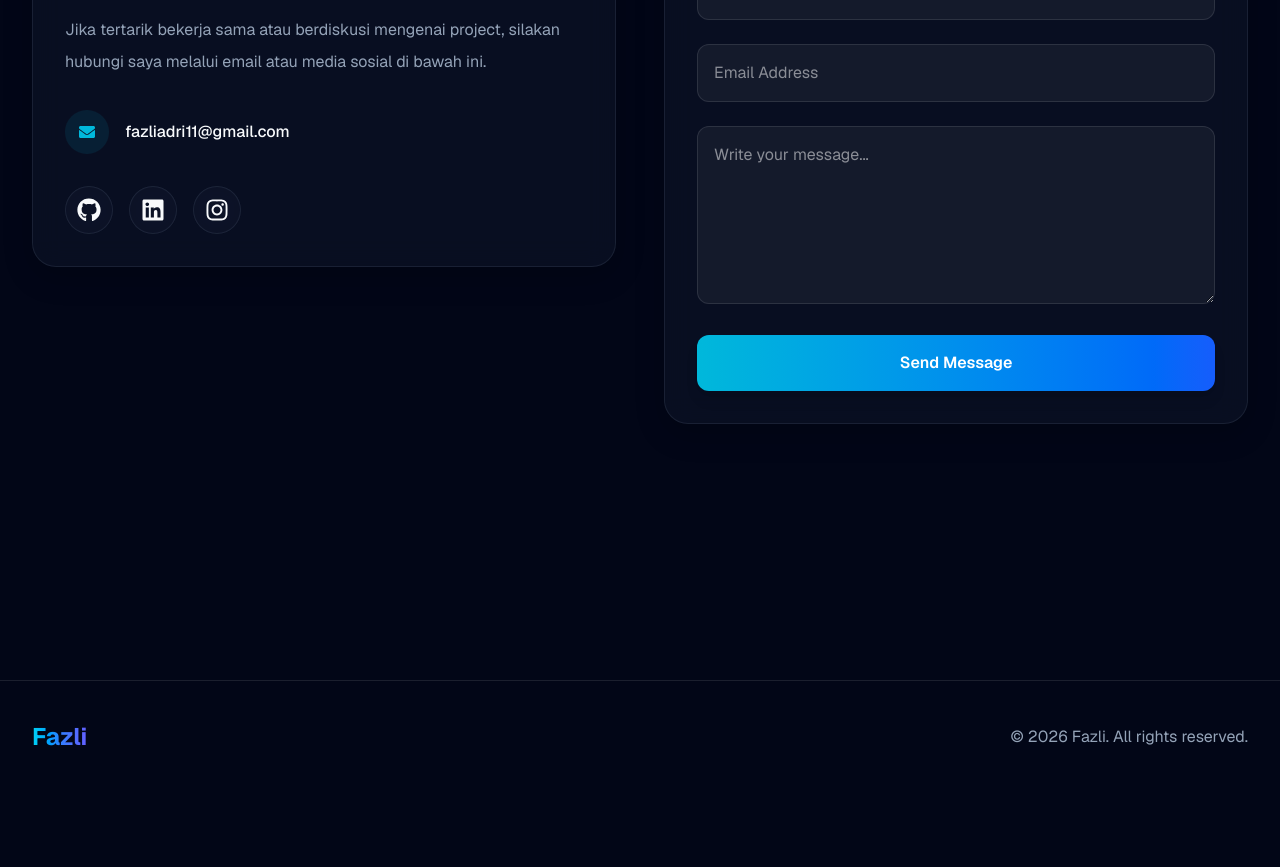
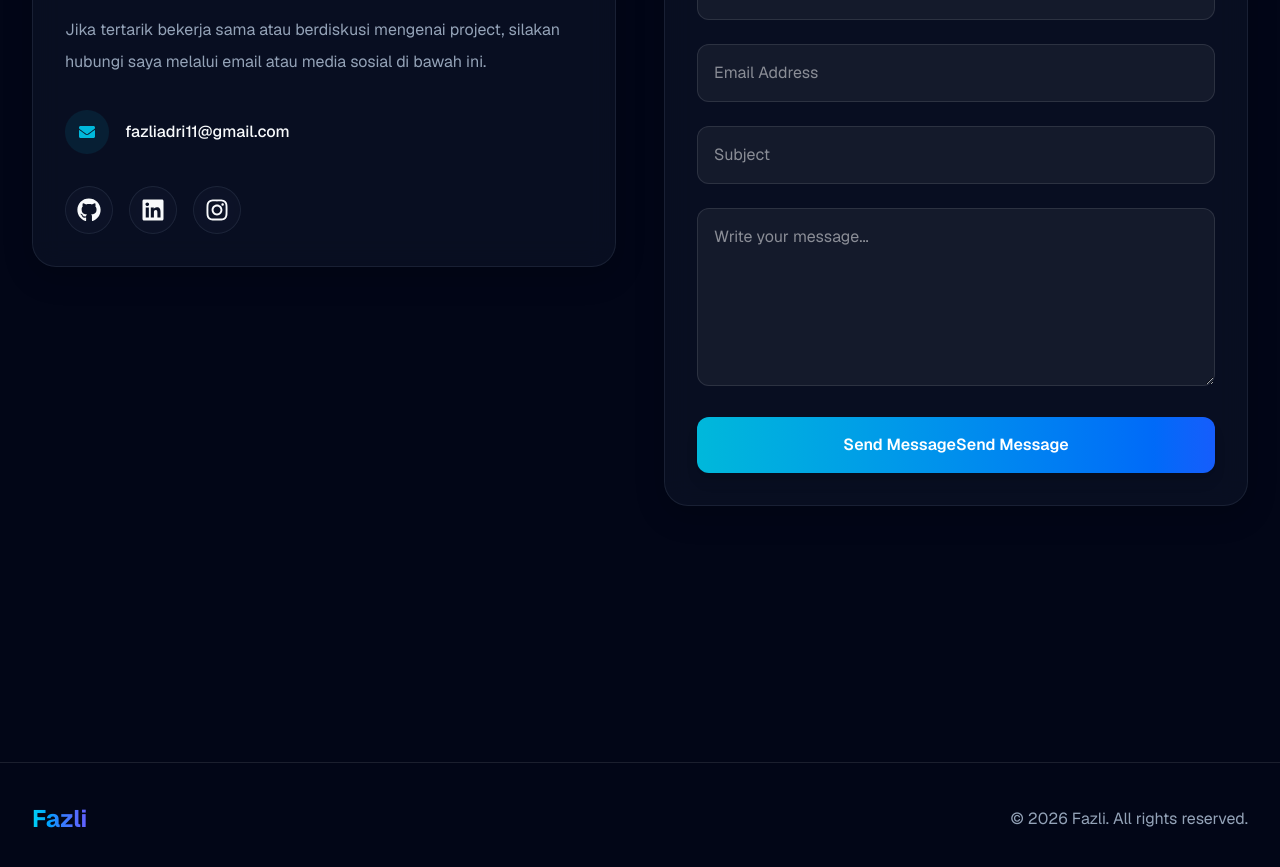
Before and after one commit to Axse15/portfolio-nextjs, a Next.js app: page / in a window 1280 px wide. Shown: the part 8520-9387 px from the top of the page. Before the commit the page ends 9313 px from the top, so only its background shows below. Built offline with nearby package versions, Linux system fonts and the light colour scheme.

Commit message:
Remove .env.local from git

```diff
--- /dev/null
+++ b/app/api/contact/route.ts
@@ -0,0 +1,66 @@
+import { NextResponse } from "next/server";
+import nodemailer from "nodemailer";
+
+export async function POST(req: Request) {
+  try {
+    const { name, email, subject, message } = await req.json();
+
+    if (!name || !email || !subject || !message) {
+      return NextResponse.json(
+        {
+          success: false,
+          message: "Semua field wajib diisi.",
+        },
+        {
+          status: 400,
+        },
+      );
+    }
+
+    const transporter = nodemailer.createTransport({
+      service: "gmail",
+      auth: {
+        user: process.env.EMAIL_USER,
+        pass: process.env.EMAIL_PASS,
+      },
+    });
+    await transporter.sendMail({
+      from: `"Portfolio Website" <${process.env.EMAIL_USER}>`,
+      to: process.env.EMAIL_USER,
+
+      replyTo: email,
+
+      subject: `📩 ${subject}`,
+
+      html: `
+        <h2>Pesan Baru dari Portfolio</h2>
+
+        <p><strong>Nama:</strong> ${name}</p>
+
+        <p><strong>Email:</strong> ${email}</p>
+
+        <p><strong>Subject:</strong> ${subject}</p>
+
+        <hr/>
+
+        <p>${message}</p>
+      `,
+    });
+    return NextResponse.json({
+      success: true,
+      message: "Pesan berhasil dikirim.",
+    });
+  } catch (error) {
+    console.error(error);
+
+    return NextResponse.json(
+      {
+        success: false,
+        message: "Gagal mengirim pesan.",
+      },
+      {
+        status: 500,
+      },
+    );
+  }
+}
--- a/components/Contact.tsx
+++ b/components/Contact.tsx
@@ -1,4 +1,6 @@
 "use client";
+
+import { useState } from "react";
 
 import { motion } from "framer-motion";
 import { FaEnvelope, FaGithub, FaInstagram, FaLinkedin } from "react-icons/fa";
@@ -6,6 +8,61 @@ import { FaEnvelope, FaGithub, FaInstagram, FaLinkedin } from "react-icons/fa";
 import { profile } from "@/data/profile";
 
 export default function Contact() {
+  const [form, setForm] = useState({
+    name: "",
+    email: "",
+    subject: "",
+    message: "",
+  });
+
+  const [loading, setLoading] = useState(false);
+
+  const handleChange = (
+    e: React.ChangeEvent<HTMLInputElement | HTMLTextAreaElement>,
+  ) => {
+    setForm({
+      ...form,
+      [e.target.name]: e.target.value,
+    });
+  };
+  const handleSubmit = async (e: React.FormEvent<HTMLFormElement>) => {
+    e.preventDefault();
+
+    setLoading(true);
+
+    try {
+      const response = await fetch("/api/contact", {
+        method: "POST",
+
+        headers: {
+          "Content-Type": "application/json",
+        },
+
+        body: JSON.stringify(form),
+      });
+
+      const data = await response.json();
+
+      if (data.success) {
+        alert("✅ Pesan berhasil dikirim.");
+
+        setForm({
+          name: "",
+          email: "",
+          subject: "",
+          message: "",
+        });
+      } else {
+        alert(data.message);
+      }
+    } catch (error) {
+      console.error(error);
+
+      alert("❌ Terjadi kesalahan.");
+    }
+
+    setLoading(false);
+  };
   return (
     <section
       id="contact"
@@ -95,30 +152,55 @@ export default function Contact() {
             whileInView={{ opacity: 1, x: 0 }}
             viewport={{ once: true }}
             transition={{ duration: 0.6 }}
+            onSubmit={handleSubmit}
             className="glass card-theme space-y-5 rounded-3xl p-6 sm:space-y-6 sm:p-8"
           >
             <input
               type="text"
+              name="name"
               placeholder="Your Name"
+              value={form.name}
+              onChange={handleChange}
               className="input-theme w-full rounded-xl p-4"
+              required
             />
 
             <input
               type="email"
+              name="email"
               placeholder="Email Address"
+              value={form.email}
+              onChange={handleChange}
               className="input-theme w-full rounded-xl p-4"
+              required
+            />
+
+            <input
+              type="text"
+              name="subject"
+              placeholder="Subject"
+              value={form.subject}
+              onChange={handleChange}
+              className="input-theme w-full rounded-xl p-4"
+              required
             />
 
             <textarea
               rows={6}
+              name="message"
               placeholder="Write your message..."
+              value={form.message}
+              onChange={handleChange}
               className="input-theme w-full rounded-xl p-4"
+              required
             />
 
             <button
               type="submit"
+              disabled={loading}
               className="w-full rounded-xl bg-gradient-to-r from-cyan-500 to-blue-600 py-4 font-semibold text-white shadow-lg transition-all duration-300 hover:scale-[1.02] hover:shadow-cyan-500/30"
             >
+              {loading ? "Sending..." : "Send Message"}
               Send Message
             </button>
           </motion.form>
--- a/package.json
+++ b/package.json
@@ -11,6 +11,7 @@
   "devDependencies": {
     "@tailwindcss/postcss": "^4",
     "@types/node": "^20",
+    "@types/nodemailer": "^8.0.1",
     "@types/react": "^19",
     "@types/react-dom": "^19",
     "eslint": "^9",
@@ -23,6 +24,7 @@
     "lucide-react": "^1.26.0",
     "next": "^15.5.21",
     "next-themes": "^0.4.6",
+    "nodemailer": "^9.0.3",
     "react": "^19.2.8",
     "react-dom": "^19.2.8",
     "react-icons": "^5.7.0",
```
Also changed, not shown: 2 other files (tests, documents, lock files or other folders).
